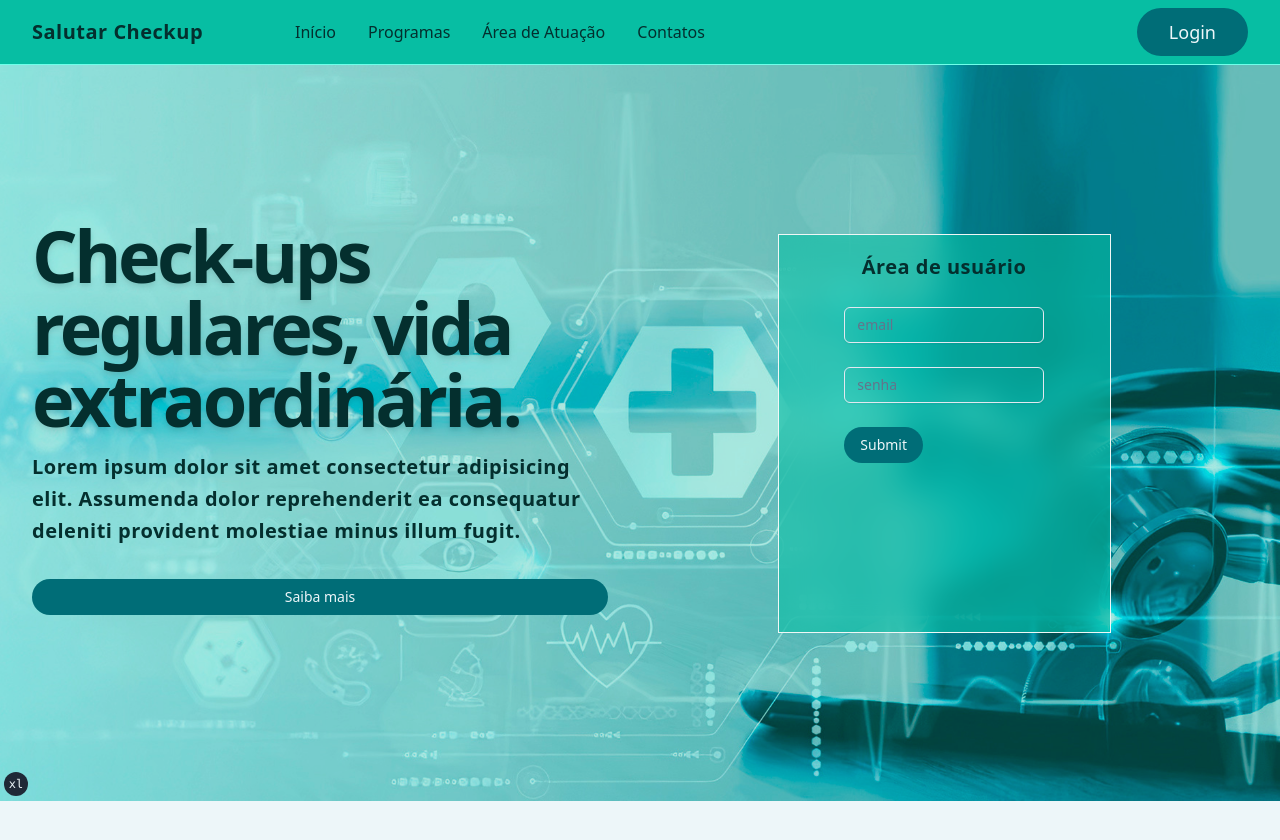
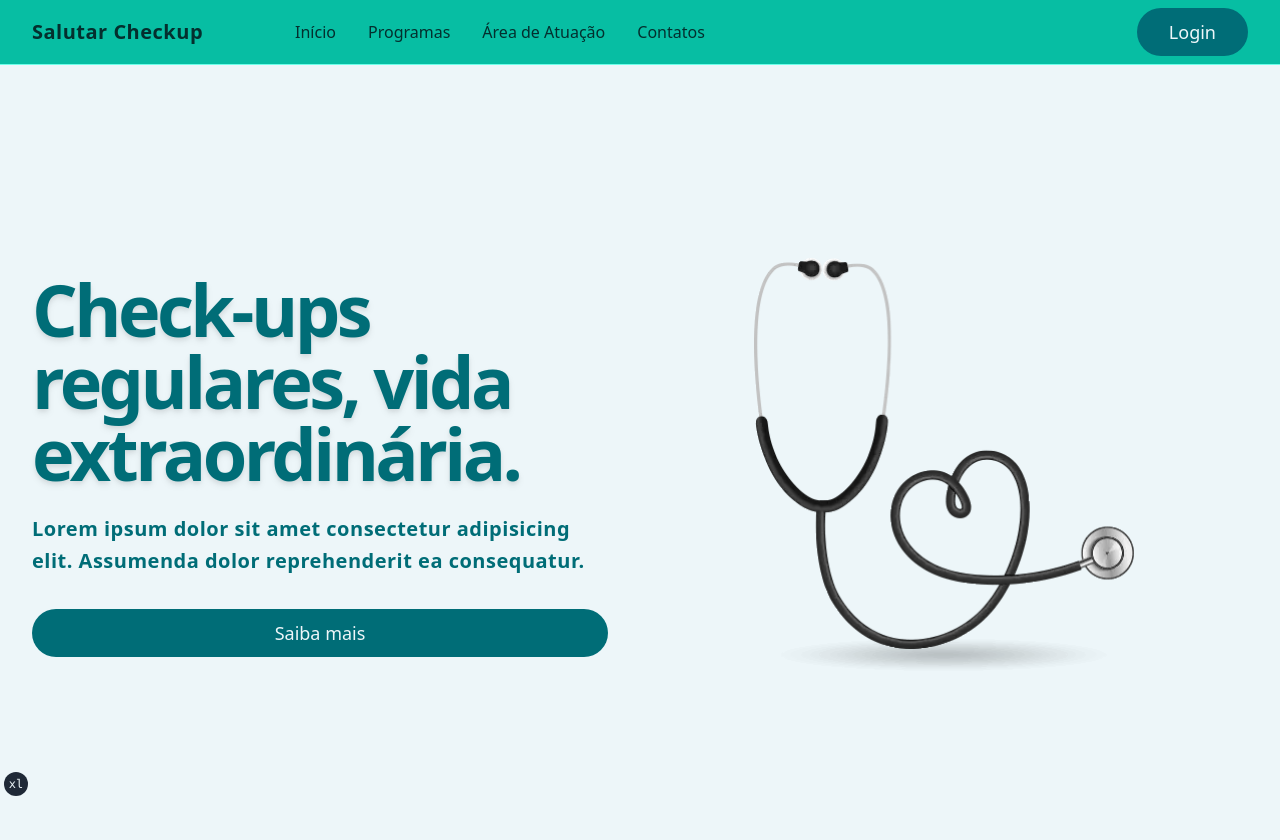
Before and after one commit to renexe/salutar-checkup, a Next.js app: page / in a window 1280 px wide. Shown: the top 840 px of the page. Built offline with nearby package versions, Linux system fonts and the light colour scheme.

Commit message:
<refac>[ui]: Rework on Hero to be clean

```diff
--- a/src/components/sections/hero.tsx
+++ b/src/components/sections/hero.tsx
@@ -1,24 +1,31 @@
+import Image from "next/image"
 import { MainLoginForm } from "../forms/main-login-form"
 import { Button } from "../ui/button"
 import { Typography } from "../ui/typography"
+import VideoCard from "../video-card"
 
 const Hero = () => {
   return (
-    <div className="relative bg-cover w-full bg-[url(/assets/images/hero-1.png)] min-h-[calc(100vh-4rem)] after:content-[''] after:absolute after:top-0 after:left-0 after:w-full after:h-full after:bg-primary/30 after:z-10">
+    <div className="relative min-h-screen pt-8">
       <div className="container space-x-4 md:space-x-0 min-h-[calc(100vh-4rem)] flex items-center relative z-20">
         <section className="grid items-center grid-cols-1 md:grid-cols-2 mt-8 md:mt-0">
-          <article className="flex flex-col justify-center md:pr-8 pb-8 ">
-            <Typography variant="special-title" color="primary-foreground" className="break-words hyphens-manual">Check-ups regulares, vida extraordi&shy;ná&shy;ria.</Typography>
-            <Typography variant="h4" color="primary-foreground" className="mt-4">
-              Lorem ipsum dolor sit amet consectetur adipisicing elit. Assumenda dolor reprehenderit ea consequatur deleniti provident molestiae minus illum fugit.
+          <article className="flex flex-col justify-center md:pr-8 gap-6">
+            <Typography variant="special-title" color="foreground" className="break-words hyphens-manual">Check-ups regulares, vida extraordi&shy;ná&shy;ria.</Typography>
+            <Typography variant="h4" color="foreground">
+              Lorem ipsum dolor sit amet consectetur adipisicing elit. Assumenda dolor reprehenderit ea consequatur.
             </Typography>
-            <Button className="mt-8">Saiba mais</Button>
+            <div className="w-full flex justify-center mt-2">
+              <Button size="lg" className="w-full">Saiba mais</Button>
+            </div>
           </article>
-          <div className="hidden md:flex justify-end md:justify-center h-full w-full items-center">
-            <div className="bg-primary/60 border border-primary-accent w-[333px] h-[399px] backdrop-blur-lg flex flex-col items-center gap-6 p-4">
-              <Typography variant="h4" color="primary-foreground">Área de usuário</Typography>
-              <MainLoginForm />
-            </div>
+          <div className="flex justify-center w-full h-full">
+            <Image
+              src="/assets/images/hero_image.webp"
+              alt="Estetoscópio e um coração"
+              width={380}
+              height={412}
+              sizes="(max-width: 768px) 22vw, 33vw"
+            />
           </div>
         </section>
       </div>
```
Also changed, not shown: public/assets/images/hero_image.webp (added).
